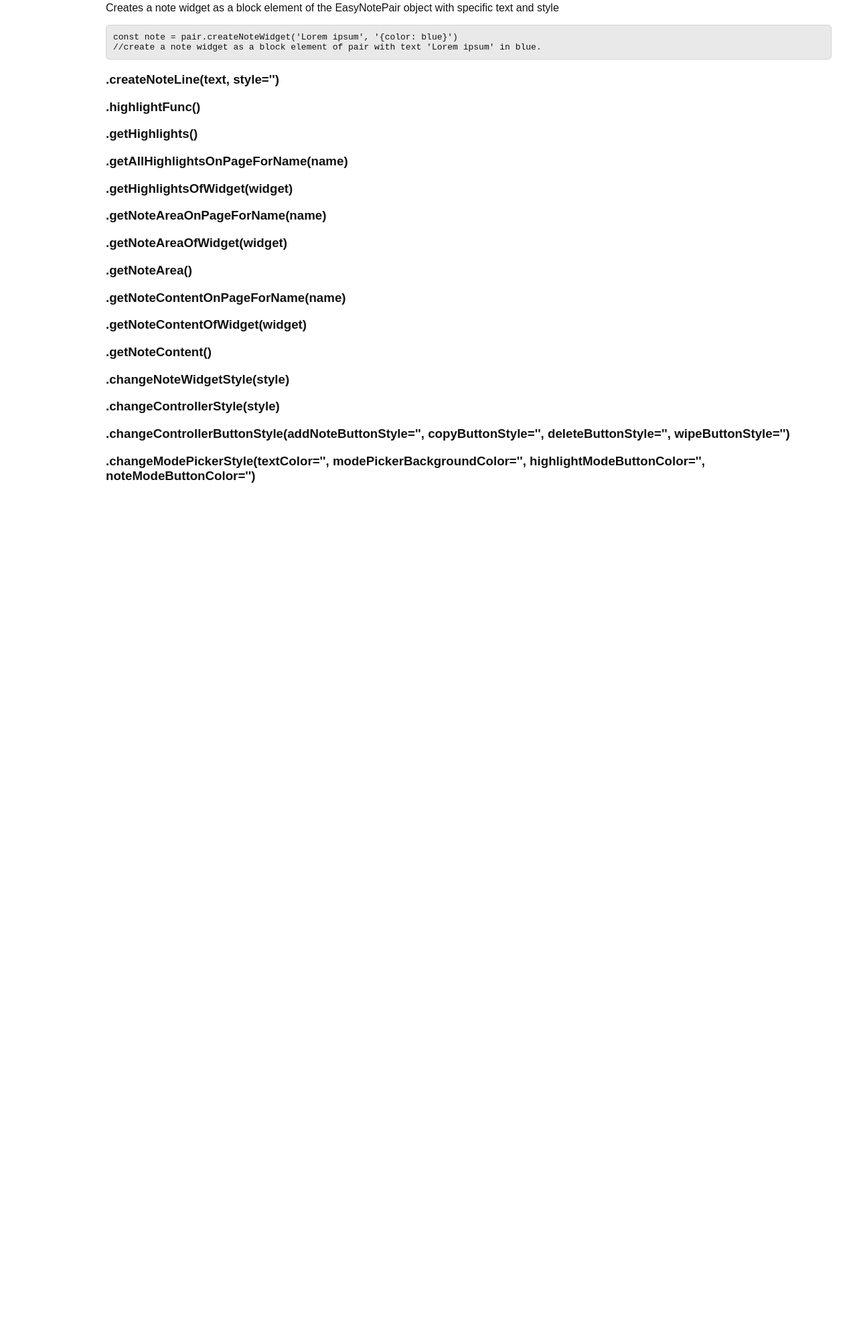
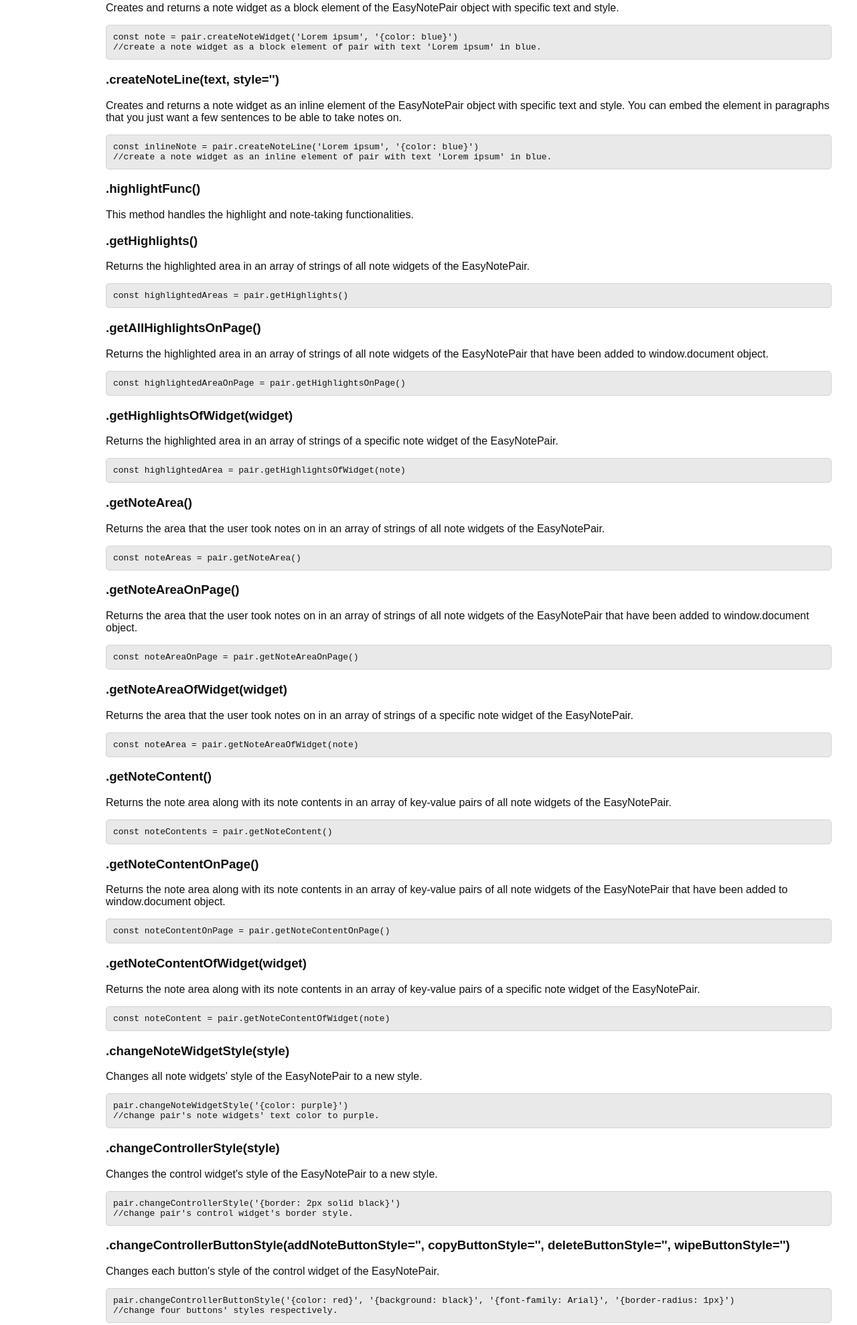
Before and after one commit to OoaLH/EasyNote.js, a website: page pub/documentation.html in a window 1280 px wide. Shown: the part 1650-3629 px from the top of the page at 67% size. Before the commit the page ends 2429 px from the top, so only its background shows below. Drawn offline with nearby package versions, Linux system fonts and the light colour scheme.

Commit message:
documentation

```diff
--- a/pub/documentation.html
+++ b/pub/documentation.html
@@ -1,5 +1,4 @@
 <head>
-    <script type="text/javascript" src="https://code.jquery.com/jquery-latest.min.js"></script>
     <link rel="stylesheet" type="text/css" href="documentation.css" />
 </head>
 <body>
@@ -61,31 +60,93 @@
         <p>An array of all note widget DOM elements of an EasyNotePair.</p>
         <h2>EasyNotePair Methods</h2>
         <h3>.controlWidget(name, style='', copy=true)</h3>
-        <p>Creates a control widget of the EasyNotePair object with a specific style and copy highlights feature enabled on default. A EasyNotePair will contain a control widget automatically when created. You don't need to call this method yourself in most cases. And you can't have more than one control widget in one easy-note pair.</p>
+        <p>Creates and returns a control widget of the EasyNotePair object with a specific style and copy highlights feature enabled on default. A EasyNotePair will contain a control widget automatically when created. You don't need to call this method yourself in most cases. And you can't have more than one control widget in one easy-note pair.</p>
         <div class="code">
         <code>const control = pair.controlWidget('{background: red}', true)</code>
         <br><code>//create a control widget of pair with red background and copy highlights feature enabled.</code>
         </div>
         <h3>.createNoteWidget(text, style='')</h3>
-        <p>Creates a note widget as a block element of the EasyNotePair object with specific text and style</p>
+        <p>Creates and returns a note widget as a block element of the EasyNotePair object with specific text and style.</p>
         <div class="code">
         <code>const note = pair.createNoteWidget('Lorem ipsum', '{color: blue}')</code>
         <br><code>//create a note widget as a block element of pair with text 'Lorem ipsum' in blue.</code>
         </div>
         <h3>.createNoteLine(text, style='')</h3>
+        <p>Creates and returns a note widget as an inline element of the EasyNotePair object with specific text and style. You can embed the element in paragraphs that you just want a few sentences to be able to take notes on.</p>
+        <div class="code">
+        <code>const inlineNote = pair.createNoteLine('Lorem ipsum', '{color: blue}')</code>
+        <br><code>//create a note widget as an inline element of pair with text 'Lorem ipsum' in blue.</code>
+        </div>
         <h3>.highlightFunc()</h3>
+        <p>This method handles the highlight and note-taking functionalities.</p>
         <h3>.getHighlights()</h3>
-        <h3>.getAllHighlightsOnPageForName(name)</h3>
+        <p>Returns the highlighted area in an array of strings of all note widgets of the EasyNotePair.</p>
+        <div class="code">
+        <code>const highlightedAreas = pair.getHighlights()</code>
+        </div>
+        <h3>.getAllHighlightsOnPage()</h3>
+        <p>Returns the highlighted area in an array of strings of all note widgets of the EasyNotePair that have been added to window.document object.</p>
+        <div class="code">
+        <code>const highlightedAreaOnPage = pair.getHighlightsOnPage()</code>
+        </div>
         <h3>.getHighlightsOfWidget(widget)</h3>
-        <h3>.getNoteAreaOnPageForName(name)</h3>
+        <p>Returns the highlighted area in an array of strings of a specific note widget of the EasyNotePair.</p>
+        <div class="code">
+        <code>const highlightedArea = pair.getHighlightsOfWidget(note)</code>
+        </div>
+        <h3>.getNoteArea()</h3>
+        <p>Returns the area that the user took notes on in an array of strings of all note widgets of the EasyNotePair.</p>
+        <div class="code">
+        <code>const noteAreas = pair.getNoteArea()</code>
+        </div>
+        <h3>.getNoteAreaOnPage()</h3>
+        <p>Returns the area that the user took notes on in an array of strings of all note widgets of the EasyNotePair that have been added to window.document object.</p>
+        <div class="code">
+        <code>const noteAreaOnPage = pair.getNoteAreaOnPage()</code>
+        </div>
         <h3>.getNoteAreaOfWidget(widget)</h3>
-        <h3>.getNoteArea()</h3>
-        <h3>.getNoteContentOnPageForName(name)</h3>
+        <p>Returns the area that the user took notes on in an array of strings of a specific note widget of the EasyNotePair.</p>
+        <div class="code">
+        <code>const noteArea = pair.getNoteAreaOfWidget(note)</code>
+        </div>
+        <h3>.getNoteContent()</h3>
+        <p>Returns the note area along with its note contents in an array of key-value pairs of all note widgets of the EasyNotePair.</p>
+        <div class="code">
+        <code>const noteContents = pair.getNoteContent()</code>
+        </div>
+        <h3>.getNoteContentOnPage()</h3>
+        <p>Returns the note area along with its note contents in an array of key-value pairs of all note widgets of the EasyNotePair that have been added to window.document object.</p>
+        <div class="code">
+        <code>const noteContentOnPage = pair.getNoteContentOnPage()</code>
+        </div>
         <h3>.getNoteContentOfWidget(widget)</h3>
-        <h3>.getNoteContent()</h3>
+        <p>Returns the note area along with its note contents in an array of key-value pairs of a specific note widget of the EasyNotePair.</p>
+        <div class="code">
+        <code>const noteContent = pair.getNoteContentOfWidget(note)</code>
+        </div>
         <h3>.changeNoteWidgetStyle(style)</h3>
+        <p>Changes all note widgets' style of the EasyNotePair to a new style.</p>
+        <div class="code">
+        <code>pair.changeNoteWidgetStyle('{color: purple}')</code>
+        <br><code>//change pair's note widgets' text color to purple.</code>
+        </div>
         <h3>.changeControllerStyle(style)</h3>
+        <p>Changes the control widget's style of the EasyNotePair to a new style.</p>
+        <div class="code">
+        <code>pair.changeControllerStyle('{border: 2px solid black}')</code>
+        <br><code>//change pair's control widget's border style.</code>
+        </div>
         <h3>.changeControllerButtonStyle(addNoteButtonStyle='', copyButtonStyle='', deleteButtonStyle='', wipeButtonStyle='')</h3>
+        <p>Changes each button's style of the control widget of the EasyNotePair.</p>
+        <div class="code">
+        <code>pair.changeControllerButtonStyle('{color: red}', '{background: black}', '{font-family: Arial}', '{border-radius: 1px}')</code>
+        <br><code>//change four buttons' styles respectively.</code>
+        </div>
         <h3>.changeModePickerStyle(textColor='', modePickerBackgroundColor='', highlightModeButtonColor='', noteModeButtonColor='')</h3>
+        <p>Changes mode picker's style of the control widget of the EasyNotePair.</p>
+        <div class="code">
+        <code>pair.changeModePickerStyle('aqua', 'white', 'green', 'yellow')</code>
+        <br><code>//change mode picker's text color, background color, two mode's buttons' background color respectively.</code>
+        </div>
     </main>
 </body>
```
Also changed, not shown: pub/js/easy-note.js (+7 -4 lines).
